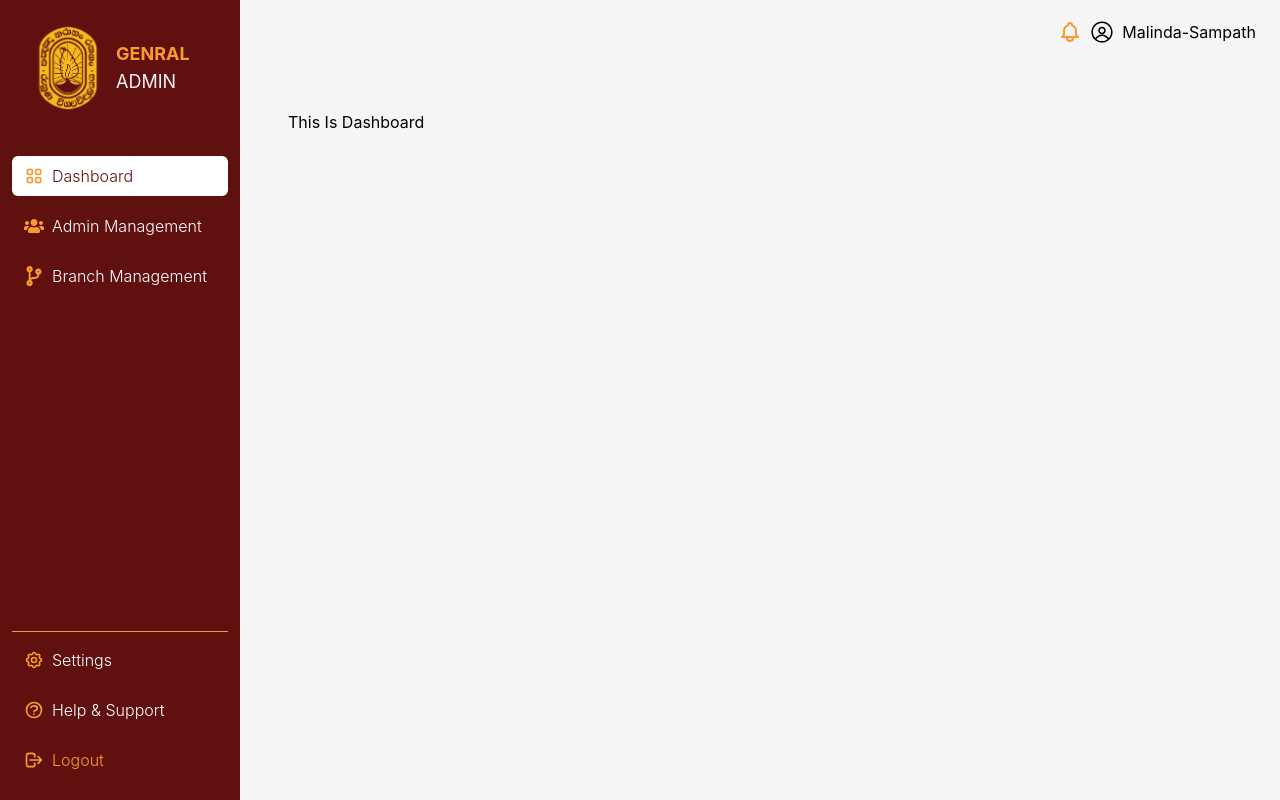
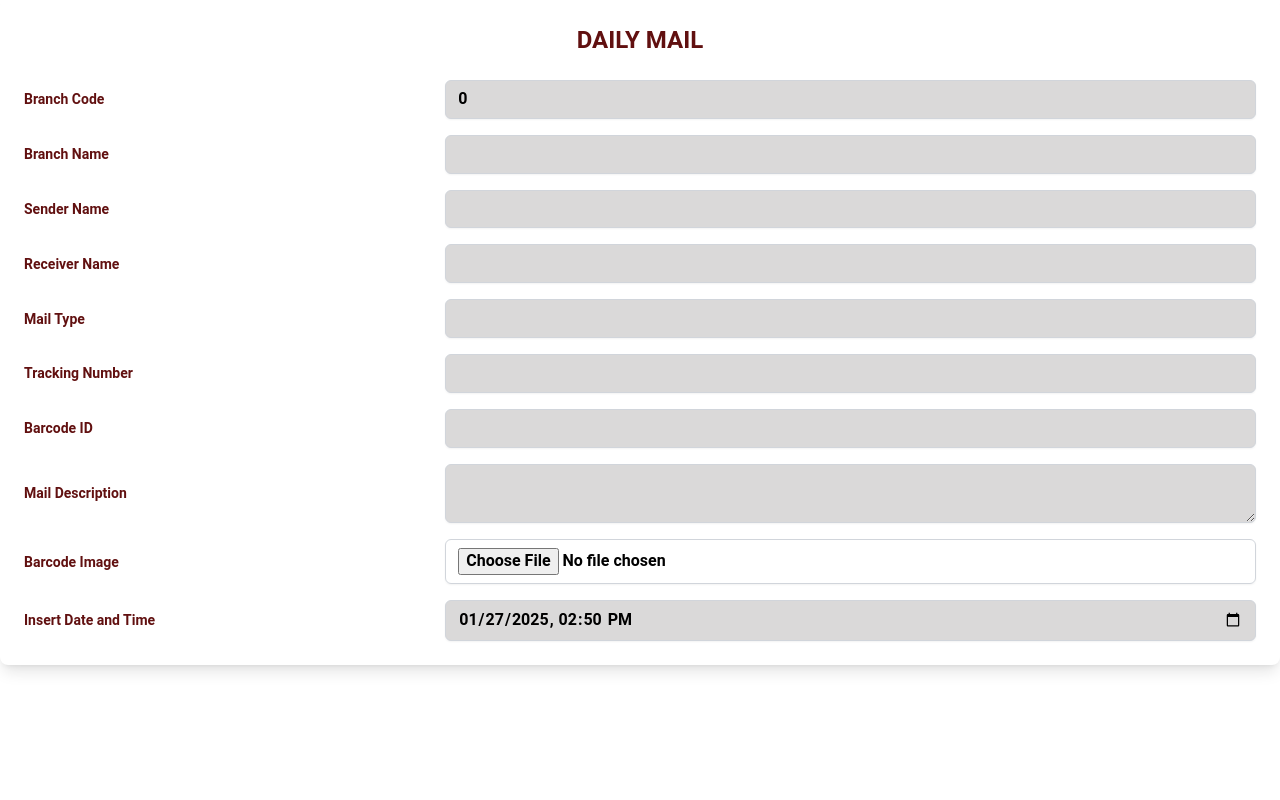
Before and after one commit to malinda-sampath/Barcode-Based-Mail-Tracking-System_Frontend, a React (Create React App) app in the folder uor-mts-frontend/: page / in a window 1280 px wide. Built offline with nearby package versions, Linux system fonts and the light colour scheme.

Commit message:
CLF_0001-i

```diff
--- a/uor-mts-frontend/package.json
+++ b/uor-mts-frontend/package.json
@@ -16,7 +16,7 @@
     "react": "^18.2.0",
     "react-dom": "^18.2.0",
     "react-icons": "^5.4.0",
-    "react-router-dom": "^7.1.4",
+    "react-router-dom": "^7.1.5",
     "react-scripts": "5.0.1",
     "typescript": "^4.9.5",
     "web-vitals": "^2.1.4"
--- a/uor-mts-frontend/src/App.tsx
+++ b/uor-mts-frontend/src/App.tsx
@@ -1,11 +1,13 @@
 import React from "react";
 import TableTest from "./components/table/TableTest";
 import AppRouter from "./routes/AppRouter";
+import Form from "./components/form/Form";
 
 const App: React.FC = () => (
   <div>
     {/* <TableTest /> */}
-    <AppRouter />
+    {/* <AppRouter /> */}
+   <Form/>
   </div>
 );
 
--- /dev/null
+++ b/uor-mts-frontend/src/components/form/Form.tsx
@@ -0,0 +1,120 @@
+import React, { useState } from 'react';
+
+
+
+// Define the DailyMail interface
+interface DailyMail {
+  branchCode: number;
+  branchName: string;
+  senderName: string;
+  receiverName: string;
+  mailType: string;
+  trackingNumber: string;
+  mailDescription: string;
+  barcodeId: string;
+  barcodeImage: File | null;
+  insertDateTime: string;
+}
+
+const Form: React.FC = () => {
+  const [formData, setFormData] = useState<DailyMail>({
+    branchCode: 0,
+    branchName: '',
+    senderName: '',
+    receiverName: '',
+    mailType: '',
+    trackingNumber: '',
+    mailDescription: '',
+    barcodeId: '',
+    barcodeImage: null,
+    insertDateTime: new Date().toISOString(),
+  });
+
+  const handleInputChange = (e: React.ChangeEvent<HTMLInputElement | HTMLTextAreaElement>) => {
+    const { name, value } = e.target;
+    setFormData({ ...formData, [name]: value });
+  };
+
+  const handleBarcodeImageUpload = (e: React.ChangeEvent<HTMLInputElement>) => {
+    if (e.target.files && e.target.files[0]) {
+      setFormData({ ...formData, barcodeImage: e.target.files[0] });
+    }
+  };
+
+  const handleSubmit = async (e: React.FormEvent) => {
+    e.preventDefault();
+    alert('Form submitted successfully!');
+  };
+
+  return (
+    <div className="max-w-full mx-auto p-6 bg-white shadow-lg rounded-lg">
+      <h1 className="text-2xl font-bold text-center mb-6" style={{ color: '#611010', fontFamily: 'Roboto, sans-serif', fontWeight: '600' }}>DAILY MAIL</h1>
+      <form onSubmit={handleSubmit} className="flex flex-col gap-4">
+        {[
+          { label: 'Branch Code', name: 'branchCode', type: 'number' },
+          { label: 'Branch Name', name: 'branchName', type: 'text' },
+          { label: 'Sender Name', name: 'senderName', type: 'text' },
+          { label: 'Receiver Name', name: 'receiverName', type: 'text' },
+          { label: 'Mail Type', name: 'mailType', type: 'text' },
+          { label: 'Tracking Number', name: 'trackingNumber', type: 'text' },
+          { label: 'Barcode ID', name: 'barcodeId', type: 'text' },
+        ].map((field, index) => (
+          <div key={index} className="flex flex-col sm:flex-row items-center gap-4">
+            <label className="w-full sm:w-1/3 text-sm font-medium" style={{ color: '#611010', fontFamily: 'Roboto, sans-serif', fontWeight: '600' }}>{field.label}</label>
+            <input
+              type={field.type}
+              name={field.name}
+              value={(formData as any)[field.name]}
+              onChange={handleInputChange}
+              className="w-full sm:w-2/3 px-3 py-2 border border-gray-300 rounded-md shadow-sm focus:outline-none focus:ring-2 focus:ring-blue-500"
+              style={{ backgroundColor: '#DAD9D9', fontFamily: 'Roboto, sans-serif', fontWeight: '600' }}
+              required
+            />
+          </div>
+        ))}
+
+        {/* Mail Description */}
+        <div className="flex flex-col sm:flex-row items-center gap-4">
+          <label className="w-full sm:w-1/3 text-sm font-medium" style={{ color: '#611010', fontFamily: 'Roboto, sans-serif', fontWeight: '600' }}>Mail Description</label>
+          <textarea
+            name="mailDescription"
+            value={formData.mailDescription}
+            onChange={handleInputChange}
+            className="w-full sm:w-2/3 px-3 py-2 border border-gray-300 rounded-md shadow-sm focus:outline-none focus:ring-2 focus:ring-blue-500"
+            style={{ backgroundColor: '#DAD9D9', fontFamily: 'Roboto, sans-serif', fontWeight: '600' }}
+            required
+          />
+        </div>
+
+        {/* Barcode Image */}
+        <div className="flex flex-col sm:flex-row items-center gap-4">
+          <label className="w-full sm:w-1/3 text-sm font-medium" style={{ color: '#611010', fontFamily: 'Roboto, sans-serif', fontWeight: '600' }}>Barcode Image</label>
+          <input
+            type="file"
+            name="barcodeImage"
+            onChange={handleBarcodeImageUpload}
+            accept="image/*"
+            className="w-full sm:w-2/3 px-3 py-2 border border-gray-300 rounded-md shadow-sm focus:outline-none focus:ring-2 focus:ring-blue-500"
+            style={{ fontFamily: 'Roboto, sans-serif', fontWeight: '600' }}
+          />
+        </div>
+
+        {/* Insert Date and Time */}
+        <div className="flex flex-col sm:flex-row items-center gap-4">
+          <label className="w-full sm:w-1/3 text-sm font-medium" style={{ color: '#611010', fontFamily: 'Roboto, sans-serif', fontWeight: '600' }}>Insert Date and Time</label>
+          <input
+            type="datetime-local"
+            name="insertDateTime"
+            value={formData.insertDateTime.slice(0, 16)}
+            onChange={handleInputChange}
+            className="w-full sm:w-2/3 px-3 py-2 border border-gray-300 rounded-md shadow-sm focus:outline-none focus:ring-2 focus:ring-blue-500"
+            style={{ backgroundColor: '#DAD9D9', fontFamily: 'Roboto, sans-serif', fontWeight: '600' }}
+            required
+          />
+        </div>
+      </form>
+    </div>
+  );
+};
+
+export default Form;
```
Also changed, not shown: 1 other file (tests, documents, lock files or other folders).
